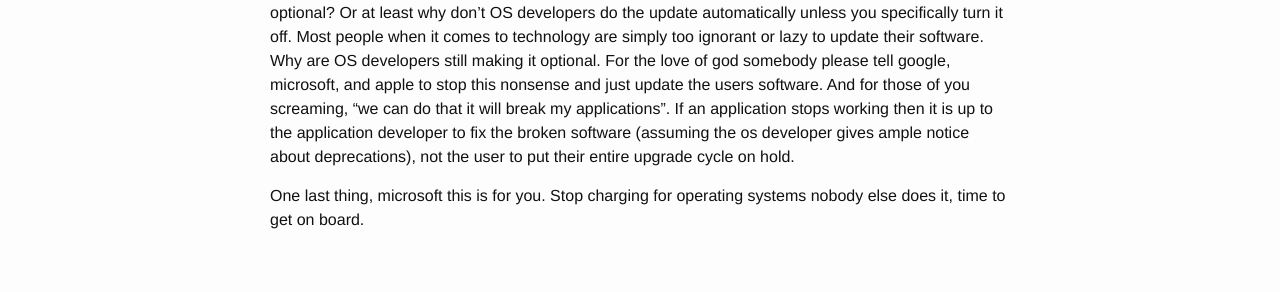
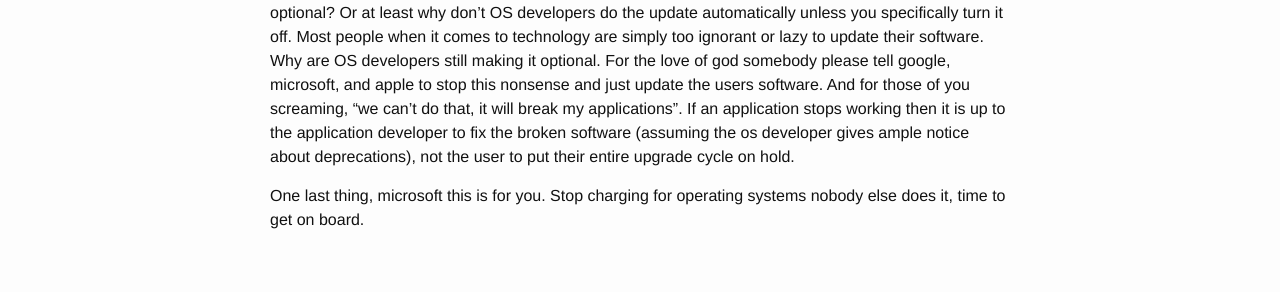
Before and after one commit to johnnyiller/johnnyiller.github.io, a Jekyll site: the page built from _posts/2014-12-3-have-we-learned-nothing.markdown, in a window 1280 px wide. Shown: the part 622-914 px from the top of the page. Built offline with Jekyll 4.4.1, drawn with Linux system fonts in a browser that asks for light colours; comment, search, counter and statistics services are not loaded; some of the changed text lies outside the part shown.

Commit message:
slight change

```diff
--- a/_posts/2014-12-3-have-we-learned-nothing.markdown
+++ b/_posts/2014-12-3-have-we-learned-nothing.markdown
@@ -12,6 +12,6 @@
 
 Enter google chrome.  As far as I know Google's Chrome browser was the first major browser to make the decision to auto-update their browser everytime you restarted it.  And so the beginning of evergreen browsers emerged.  Quickly firefox, safari, and then IE followed along.  Having an evergreen browser means that web developers can write a lot less conditional code which leads to less buggy code overall.  This also means that any device capable of running one of these evergreen browsers can use a web application without issue.  The result; customer satisfaction goes up and developer productivity and happiness increases, huge wins for everyone.
 
-Now, I ask again, have we learned nothing?  Why is upgrading your OS on your phone or computer optional?  Or at least why don't OS developers do the update automatically unless you specifically turn it off. Most people when it comes to technology are simply too ignorant or lazy to update their software.  Why are OS developers still making it optional.  For the love of god somebody please tell google, microsoft, and apple to stop this nonsense and just update the users software.  And for those of you screaming, "we can do that it will break my applications". If an application stops working then it is up to the application developer to fix the broken software (assuming the os developer gives ample notice about deprecations), not the user to put their entire upgrade cycle on hold.
+Now, I ask again, have we learned nothing?  Why is upgrading your OS on your phone or computer optional?  Or at least why don't OS developers do the update automatically unless you specifically turn it off. Most people when it comes to technology are simply too ignorant or lazy to update their software.  Why are OS developers still making it optional.  For the love of god somebody please tell google, microsoft, and apple to stop this nonsense and just update the users software.  And for those of you screaming, "we can't do that, it will break my applications". If an application stops working then it is up to the application developer to fix the broken software (assuming the os developer gives ample notice about deprecations), not the user to put their entire upgrade cycle on hold.
 
 One last thing, microsoft this is for you.  Stop charging for operating systems nobody else does it, time to get on board.
```
